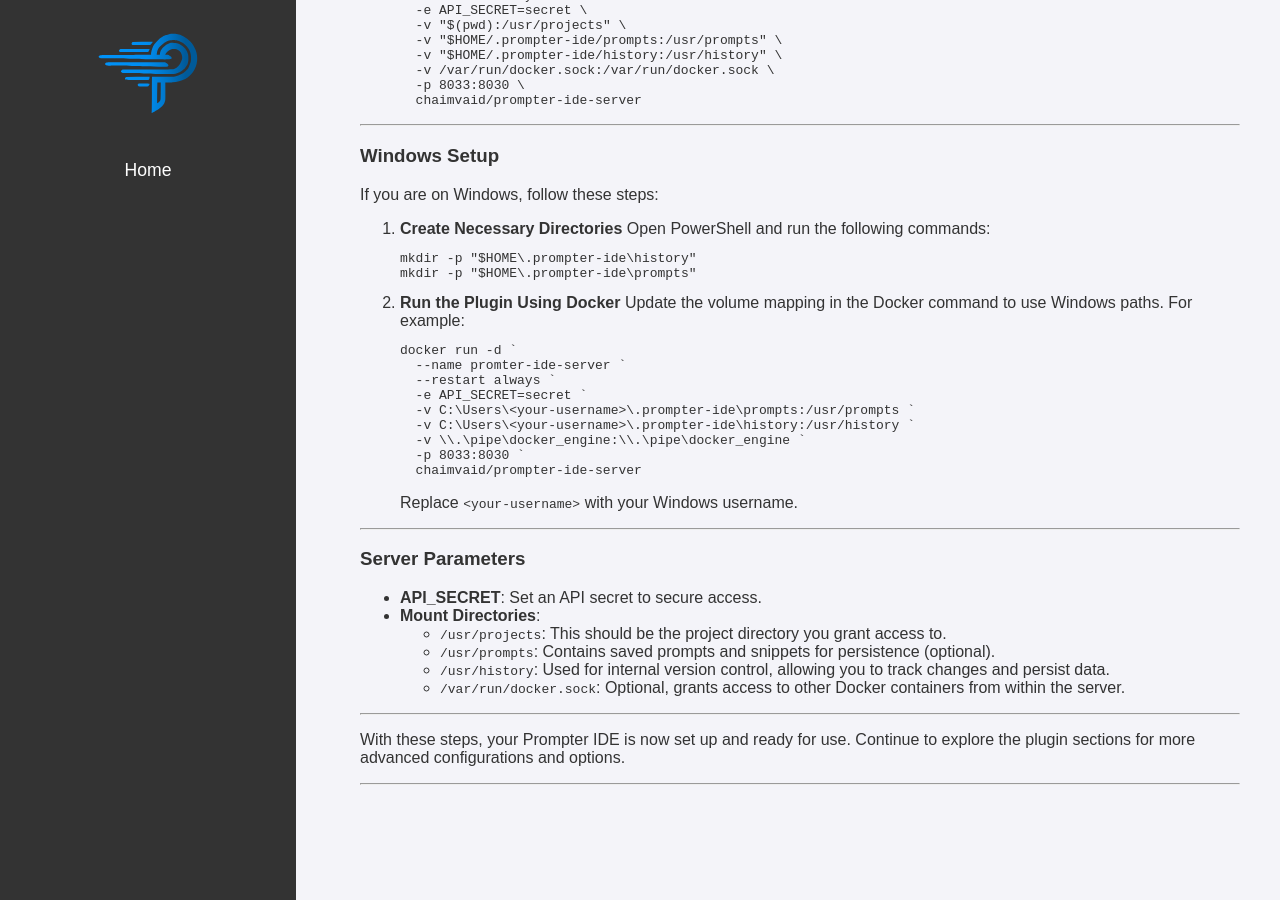
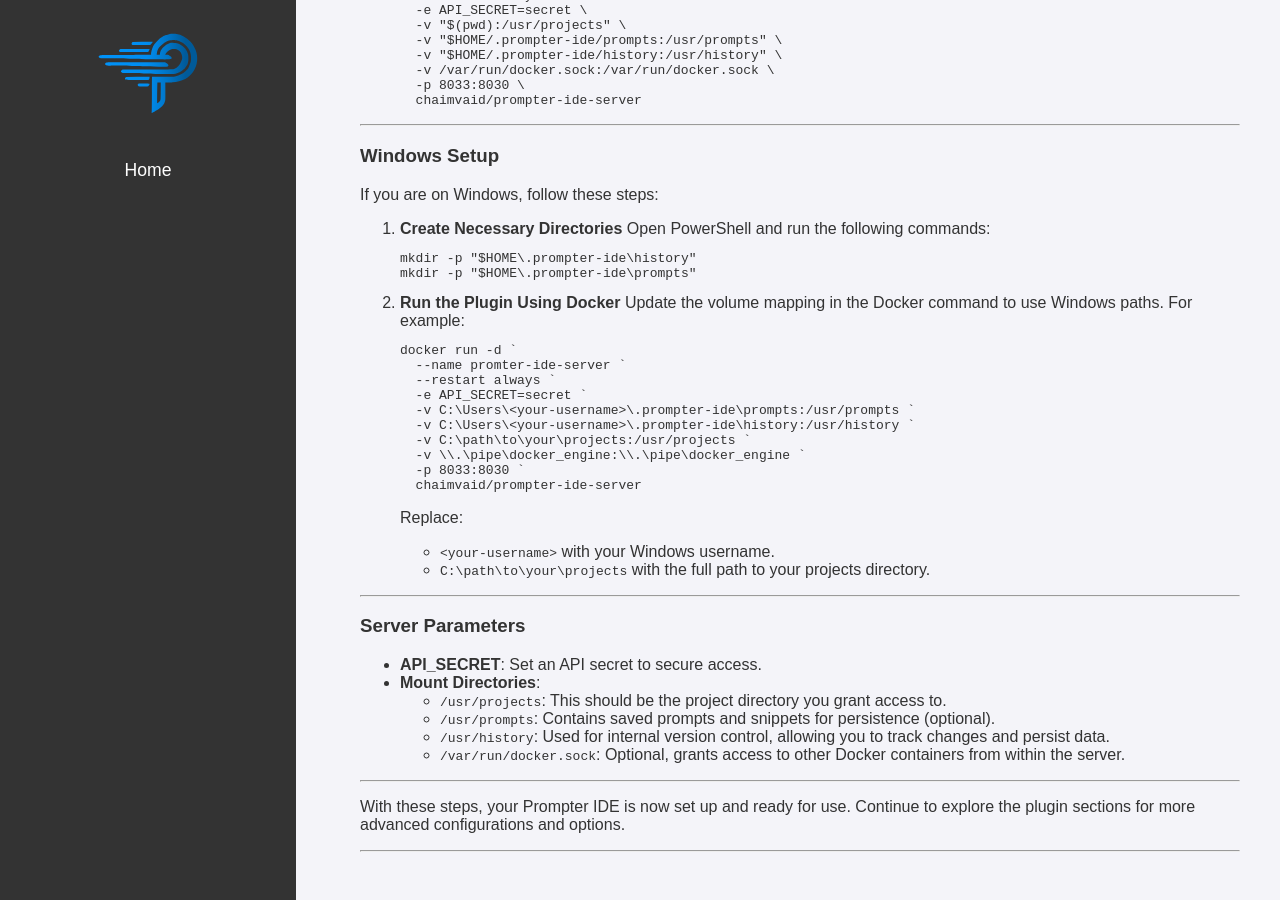
Before and after one commit to chaimvaid/prompter-ide-doc, a Jekyll site: the page built from docs/index.md, in a window 1280 px wide and 900 px high, scrolled down 1236 px. Built offline with Jekyll 4.4.1, drawn with Linux system fonts in a browser that asks for light colours.

Commit message:
add projcts path to windows users

````diff
--- a/docs/index.md
+++ b/docs/index.md
@@ -88,12 +88,16 @@ If you are on Windows, follow these steps:
      -e API_SECRET=secret `
      -v C:\Users\<your-username>\.prompter-ide\prompts:/usr/prompts `
      -v C:\Users\<your-username>\.prompter-ide\history:/usr/history `
+     -v C:\path\to\your\projects:/usr/projects `
      -v \\.\pipe\docker_engine:\\.\pipe\docker_engine `
      -p 8033:8030 `
      chaimvaid/prompter-ide-server
    ```
 
-   Replace `<your-username>` with your Windows username.
+    Replace:
+   - `<your-username>` with your Windows username.
+   - `C:\path\to\your\projects` with the full path to your projects directory.
+
 
 ---
 
````
